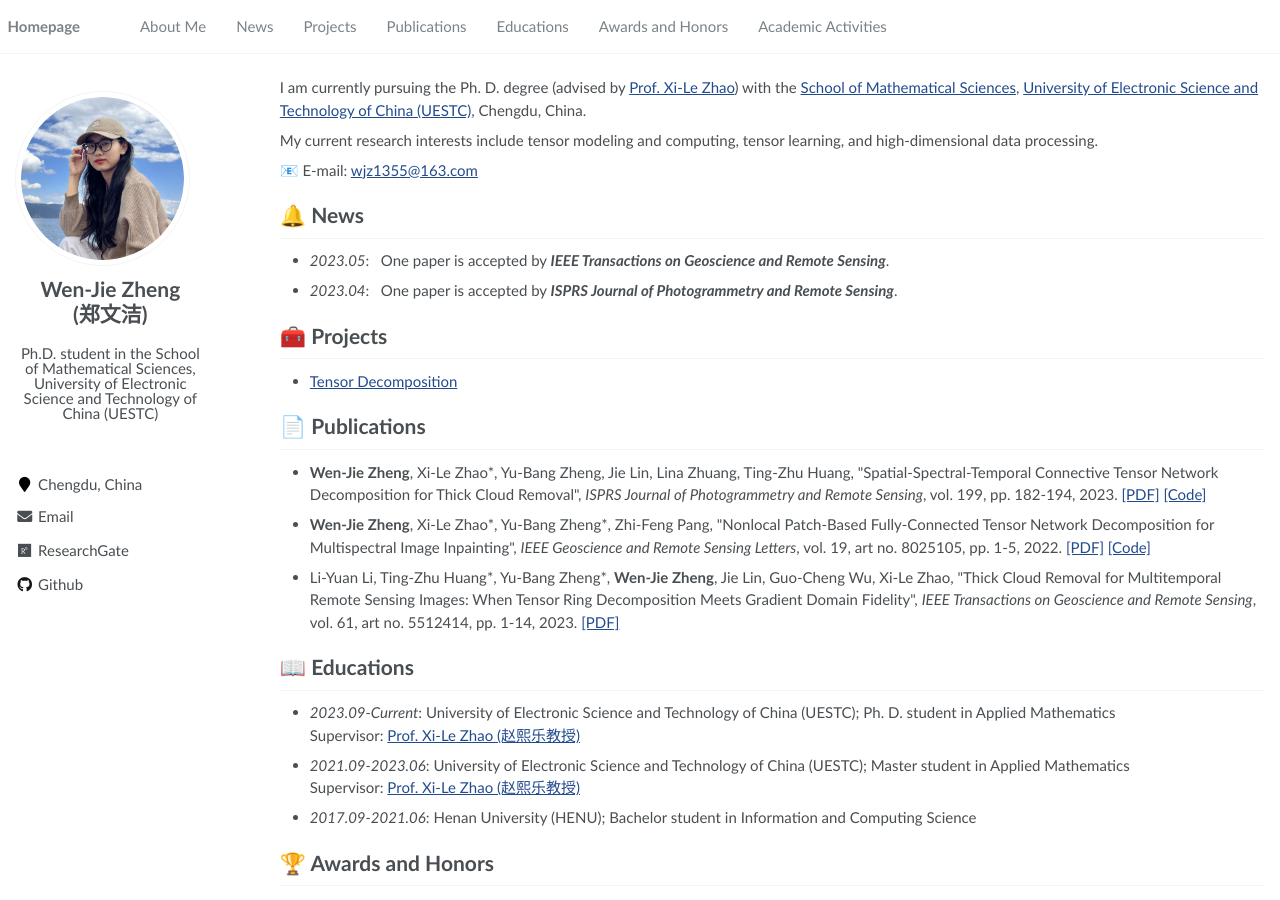
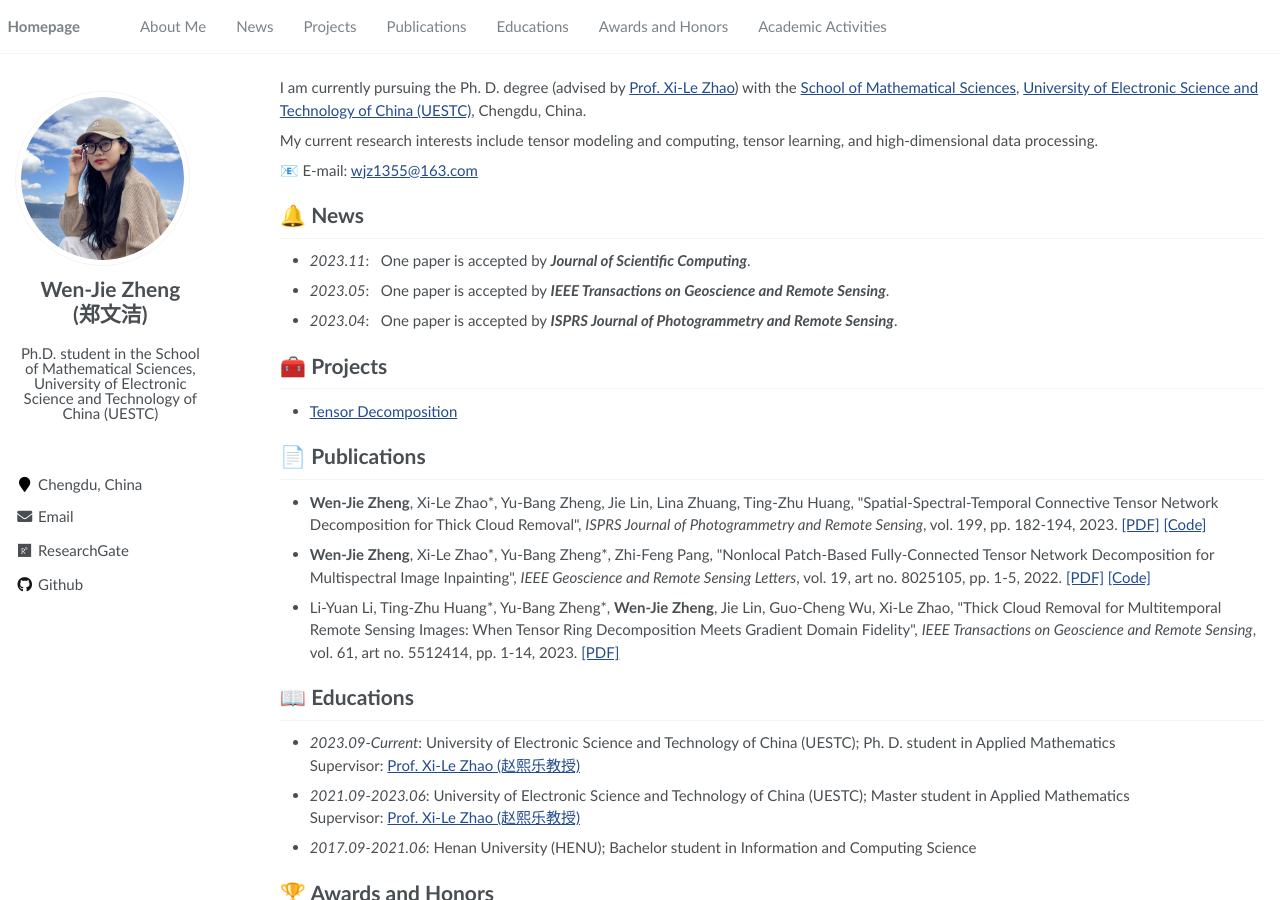
Before and after one commit to wjz1355/wjz1355.github.io, a Jekyll site: the page built from pages/about.md, in a window 1280 px wide and 900 px high. Built offline with Jekyll 4.4.1, drawn with Linux system fonts in a browser that asks for light colours; a script that is not in the unit is left out.

Commit message:
Update about.md

```diff
--- a/pages/about.md
+++ b/pages/about.md
@@ -25,6 +25,7 @@ My current research interests include tensor modeling and computing, tensor lear
 
 # 🔔 News
 
+- *2023.11*: &nbsp; One paper is accepted by _**Journal of Scientific Computing**_.
 - *2023.05*: &nbsp; One paper is accepted by _**IEEE Transactions on Geoscience and Remote Sensing**_.
 - *2023.04*: &nbsp; One paper is accepted by _**ISPRS Journal of Photogrammetry and Remote Sensing**_.
 
```
